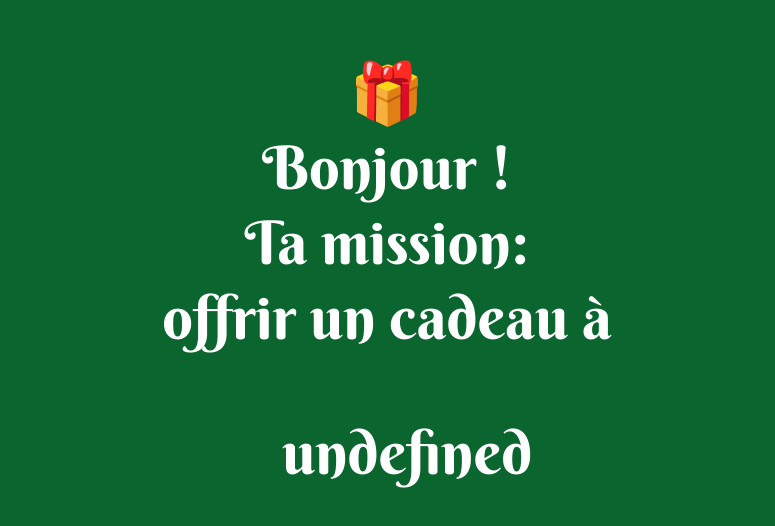
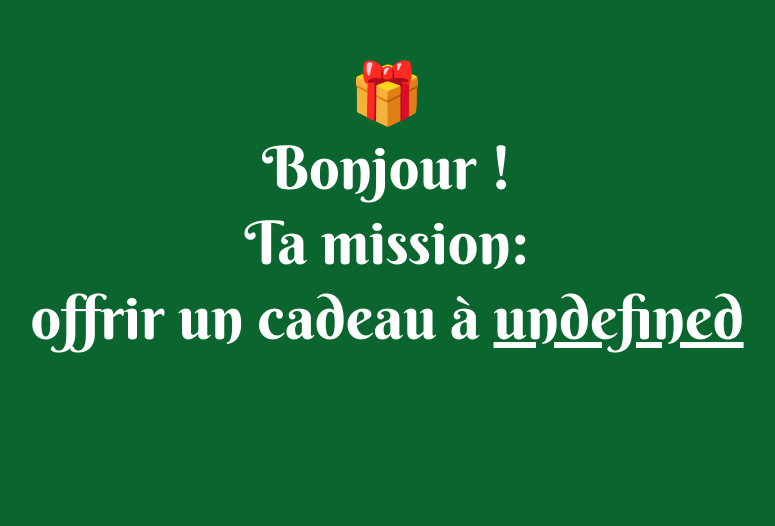
Before and after one commit to ehouais/noel, a plain HTML site: page index.html in a window 1280 px wide. Shown: the part 190-716 px from the top of the page, without its empty margins (261-1036 px from the left). Drawn offline with Linux system fonts and the light colour scheme.

Commit message:
fix underlined

```diff
--- a/index.html
+++ b/index.html
@@ -10,7 +10,7 @@
         <script>
             const [from, to] = atob(window.location.hash.slice(1)).split(' > ')
             const node = document.querySelector("#label")
-            node.innerHTML = `🎁<br/>Bonjour ${from} !<br/>Ta mission:<br/>offrir un cadeau à <ul>${to}</ul>`
+            node.innerHTML = `🎁<br/>Bonjour ${from} !<br/>Ta mission:<br/>offrir un cadeau à <span style="text-decoration:underline">${to}</span>`
         </script>
     </body>
 </html>
```
